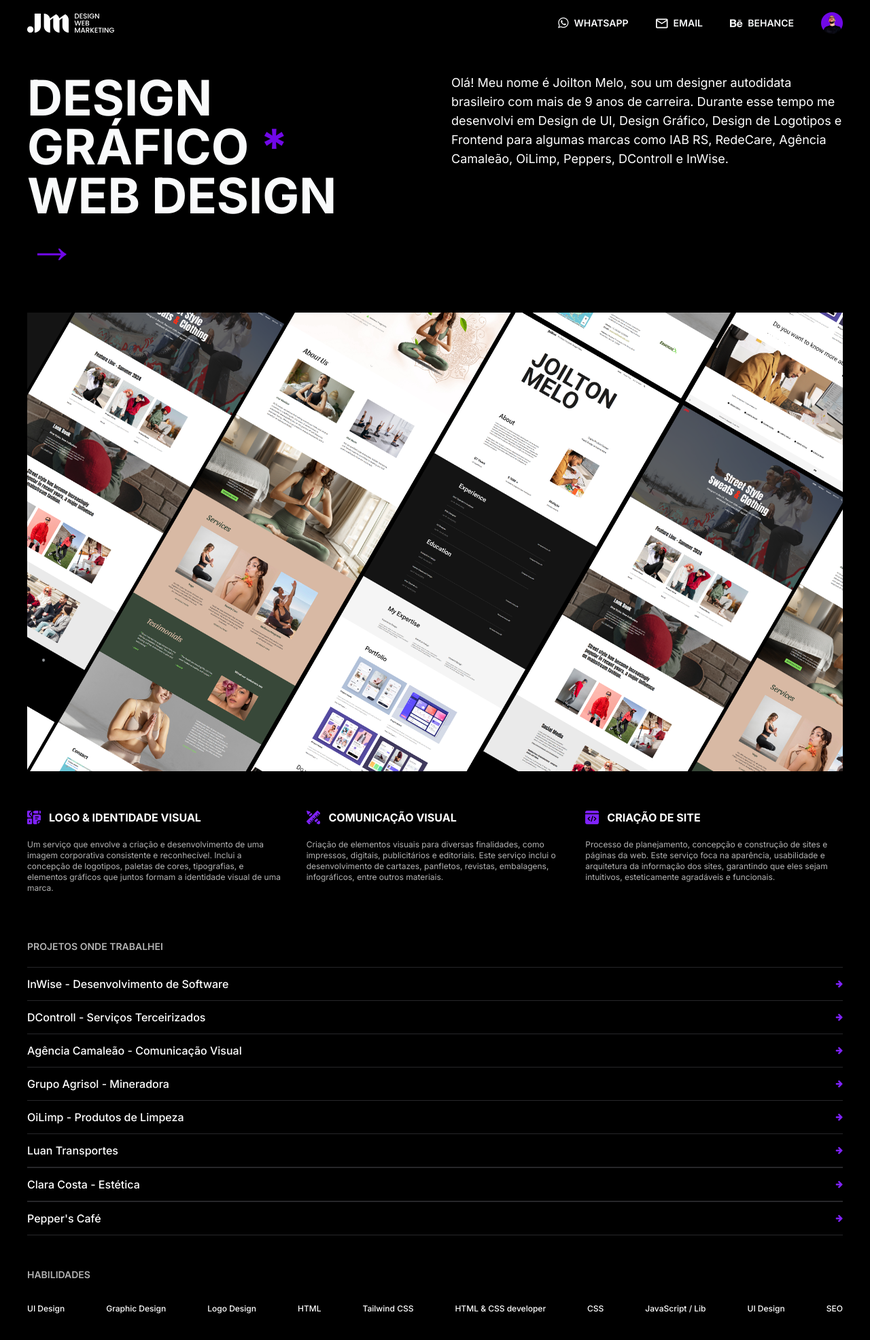
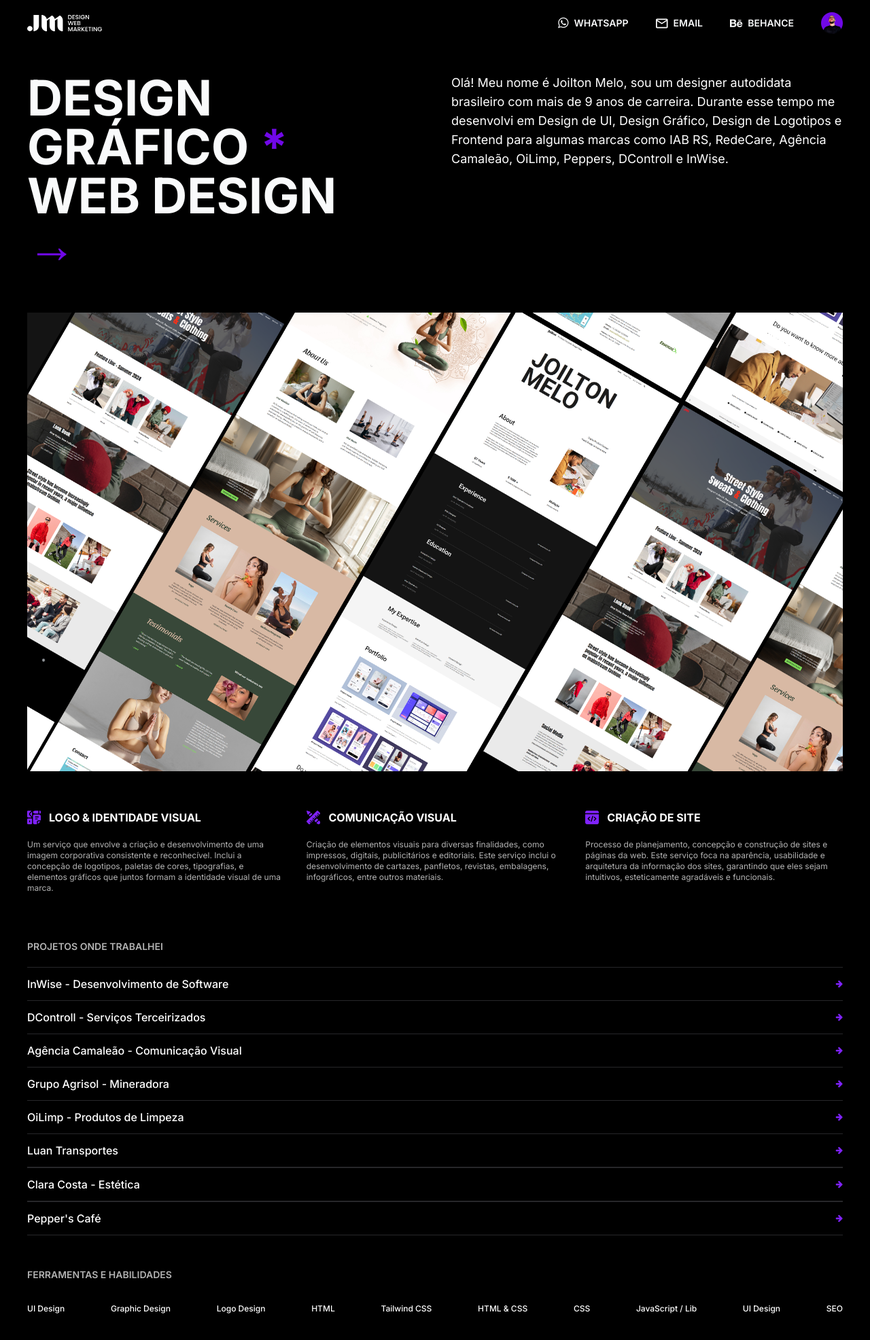
Before and after one commit to joiltonmelo/joiltonmelo.github.io, a plain HTML site: page index.html in a window 1280 px wide. Shown: the whole page at 68% size. Drawn offline with nearby package versions, Linux system fonts and the light colour scheme.

Commit message:
Add files via upload

```diff
--- a/index.html
+++ b/index.html
@@ -57,19 +57,19 @@
 
     <body class="bg-black">
 
-        <header class="py-2 lg:px-10 px-5 bg-gradient-to-b from-black z-60 sticky top-0 backdrop-blur-sm bg-black/70">
+        <header class="py-2 lg:px-10 px-5 bg-gradient-to-b from-black backdrop-blur-sm bg-black/70">
             <nav class="mx-auto flex justify-between items-center max-md:gap-6">
-                <img src="./img/logo-jm-white.svg" alt="Logo Joilton Melo" class="lg:h-7 h-6">
+                <img src="./img/logo-jm-white.svg" alt="Logo Joilton Melo" class="lg:h-6 h-5">
 
                 <div class="flex items-center gap-10">
 
                     <a href="https://wa.me/557199122306?text=Olá!%20Gostaria%20de%20fazer%20um%20orçamento..." class="font-semibold flex text-gray-50 text-sm transition-all duration-500 items-center justify-center gap-2 hover:gap-3 py-4 w-fit max-md:w-full rounded-full uppercase hover:opacity-70" target="-blank"><i style=" font-size: 18px;" class="fa fa-whatsapp"></i>WhatsApp</a>
 
-                    <a href="mailto:joiltonvetor@gmail.com" class="font-semibold flex max-md:hidden text-gray-50 text-sm transition-all duration-500 items-center justify-center gap-2 hover:gap-3 py-4 w-fit max-md:w-full rounded-full uppercase hover:opacity-70" target="-blank"><img src="./img/icon-email.svg" alt="Email">Email</a>
+                    <a href="mailto:joiltonvetor@gmail.com" class="font-semibold flex text-gray-50 text-sm transition-all duration-500 items-center justify-center gap-2 hover:gap-3 py-4 w-fit max-md:w-full rounded-full uppercase hover:opacity-70" target="-blank"><img src="./img/icon-email.svg" alt="Email">Email</a>
 
                     <a href="https://www.behance.net/joiltonmelo" class="font-semibold flex max-md:hidden text-gray-50 text-sm transition-all duration-500 items-center justify-center gap-2 hover:gap-3 py-4 w-fit max-md:w-full rounded-full uppercase hover:opacity-70" target="-blank"><i style=" font-size: 16px;" class="fa fa-behance"></i>Behance</a>
 
-                    <img src="./img/joilton.png" alt="Joilton Melo" title="Joilton Melo" class="h-8 hover:h-10 transition-all duration-600 rounded-full">
+                    <img src="./img/joilton.png" alt="Joilton Melo" title="Joilton Melo" class="max-md:hidden h-8 hover:h-10 transition-all duration-600 rounded-full">
                 </div>
 
             </nav>
@@ -151,14 +151,14 @@
 
 <footer class="py-6 lg:px-10 px-5">
     <div class="mx-auto">
-        <h3 class="text-sm mb-2 font-semibold text-white uppercase opacity-70">Habilidades</h3>
-        <ul class=" flex justify-between items-start text-xs max-md:text-base max-md:flex-col max-md:gap-6 py-6">
+        <h3 class="text-sm mb-2 font-semibold text-white uppercase opacity-70">Ferramentas e Habilidades</h3>
+        <ul class=" flex justify-between items-start text-xs max-md:text-sm max-md:flex-col max-md:gap-6 mt-8">
             <li class="text-white font-medium">UI Design</li>
             <li class="text-white font-medium">Graphic Design</li>
             <li class="text-white font-medium">Logo Design</li>
             <li class="text-white font-medium">HTML</li>
             <li class="text-white font-medium">Tailwind CSS</li>
-            <li class="text-white font-medium">HTML & CSS developer</li>
+            <li class="text-white font-medium">HTML & CSS</li>
             <li class="text-white font-medium">CSS</li>
             <li class="text-white font-medium">JavaScript / Lib</li>
             <li class="text-white font-medium">UI Design</li>
```
